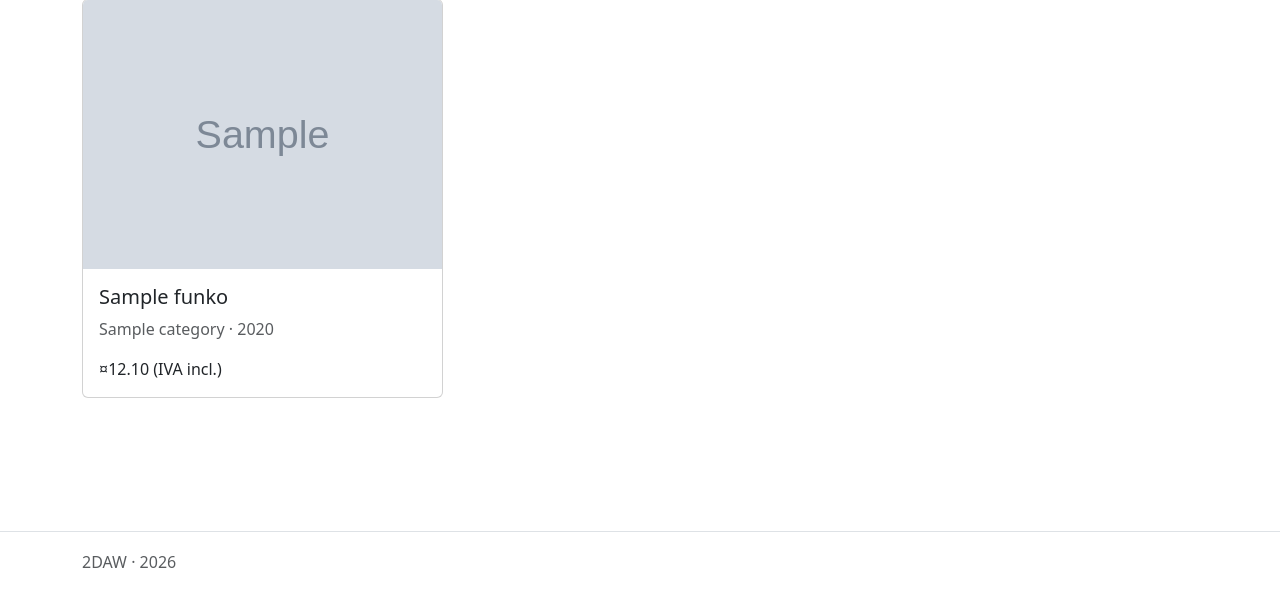
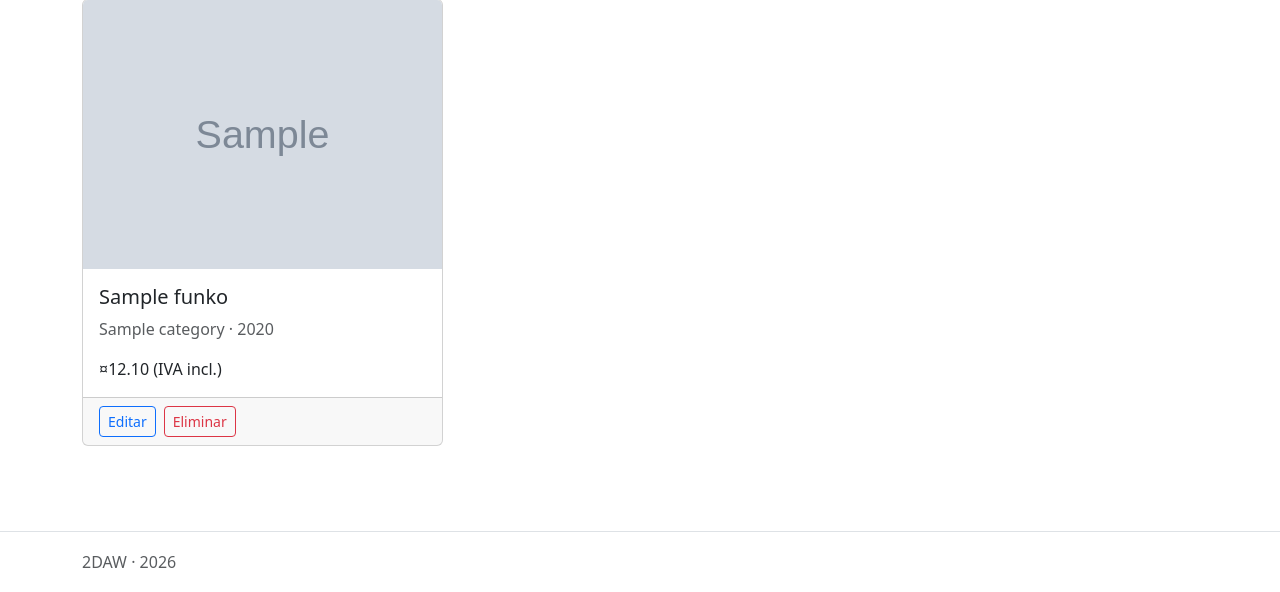
Before and after one commit to Cristian-1990/FunkoWeb, an ASP.NET Core app: page / in a window 1280 px wide. Shown: the part 208-800 px from the top of the page. Run offline with ASP.NET Core 8, Linux system fonts and the light colour scheme; tables that the repository leaves empty hold one stand-in row (values such as "Sample post"); grey boxes marked "Sample" are stand-in pictures; style sheets or scripts are compiled from the project's sources.

Commit message:
feat: añadir editar y eliminar a las tarjetas de la portada

```diff
--- a/FunkoApp/Pages/Index.cshtml
+++ b/FunkoApp/Pages/Index.cshtml
@@ -8,6 +8,11 @@
 @if (TempData["Exito"] is string exito)
 {
     <div class="alert alert-success" role="alert">@exito</div>
+}
+
+@if (TempData["Error"] is string error)
+{
+    <div class="alert alert-danger" role="alert">@error</div>
 }
 
 <div class="d-flex justify-content-between align-items-center mb-4">
--- a/FunkoApp/Pages/Shared/_TarjetaFunko.cshtml
+++ b/FunkoApp/Pages/Shared/_TarjetaFunko.cshtml
@@ -9,4 +9,8 @@
         <p class="card-text text-muted">@Model.CategoriaNombre · @Model.Anio</p>
         <p class="card-text">@ConIva(Model.PrecioReferencia).ToString("C") (IVA incl.)</p>
     </div>
+    <div class="card-footer d-flex gap-2">
+        <a class="btn btn-sm btn-outline-primary" asp-page="/Editar" asp-route-id="@Model.Id">Editar</a>
+        <a class="btn btn-sm btn-outline-danger" asp-page="/Eliminar" asp-route-id="@Model.Id">Eliminar</a>
+    </div>
 </div>
```
